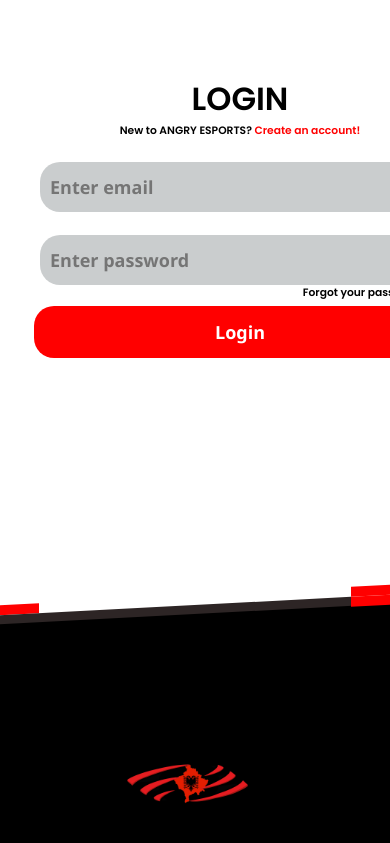
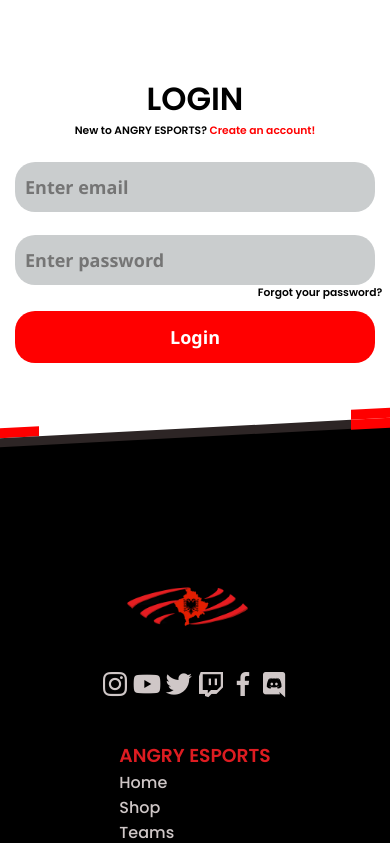
Before and after one commit to endritthaqi/ANGRY-ESPORTS---Webpage-PHP-JS-Project, a PHP site: page /login.html in a window 390 px wide; the page is wider, and only the part inside the window is pictured. Shown: the part 100-943 px from the top of that part. Run offline with PHP 8.4, Linux system fonts and the light colour scheme.

Commit message:
FULL RESPONSIVE WEB PAGE FINISHED LOGIN REGISTER

```diff
--- a/login.css
+++ b/login.css
@@ -1,4 +1,5 @@
 #loginform{
+  width: 100%;
   padding-top: 60px;
   width: 100%;
   align-items: center;
@@ -18,11 +19,11 @@
 
 
 #loginform1 {
+    width: 100%;
+
     padding-top: 15px;
     border-radius: 20px;
     margin: auto;
-    width: 480px;
-    height: 480px;
     background-color: rgb(255, 255, 255);
     text-align: center;
 }
@@ -43,7 +44,7 @@
     font-weight: bold;
     font-size: 18px;
     border: none;
-    width: 400px;
+    width: 360px;
     height: 50px;
 }
 
@@ -58,7 +59,7 @@
 #loginform1 #submiti{
     background-color:rgb(255, 0, 0);
     color: rgb(255, 255, 255);
-    width: 412px;
+    width: 360px;
     height: 52px;
 }
 
@@ -83,14 +84,16 @@
 }
 
 #submiti{
+
+
     background-color: rgba(195, 198, 199, 0.87);
-    margin-top: 5px;
+    margin-top: 10px;
     border-radius: 20px;
     font-family: 'Segoe UI', Tahoma, Geneva, Verdana, sans-serif;
     font-weight: bold;
     font-size: 18px;
     border: none;
-    width: 400px;
+    width: 160px;
     height: 50px;
 }
 
--- a/register.html
+++ b/register.html
@@ -39,7 +39,7 @@
             <input class="empws" id="un" type="username" placeholder="  Username"><br>
             <input class="empws" id="em1" type="email" placeholder="Enter email"><br>
             <input class="empws" id="pw1" type="password" placeholder="Enter password"><br>
-            <input  class="empws" id="submiti" type="submit" value="CREATE" onclick="validoMeRegex()"><br><br>
+            <input  class="empws" id="submiti1" type="submit" value="CREATE" onclick="validoMeRegex()"><br><br>
             <h6><a href="login.html"><strong style="color: rgb(250, 0, 0);">Return to Login!</strong></a></h6>
         </div>
     </div>
```
Also changed, not shown: register.css (+3 -4 lines).
